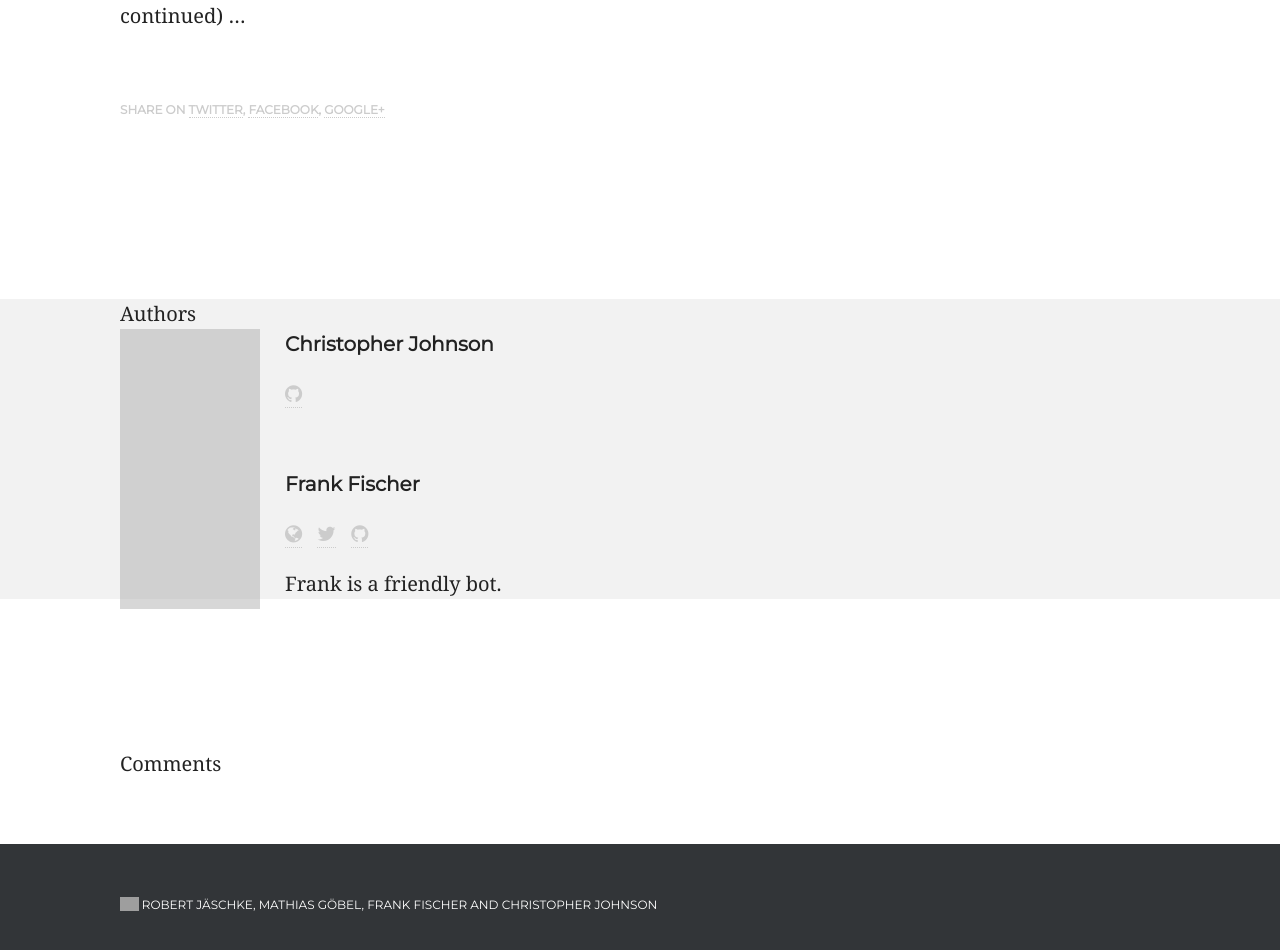
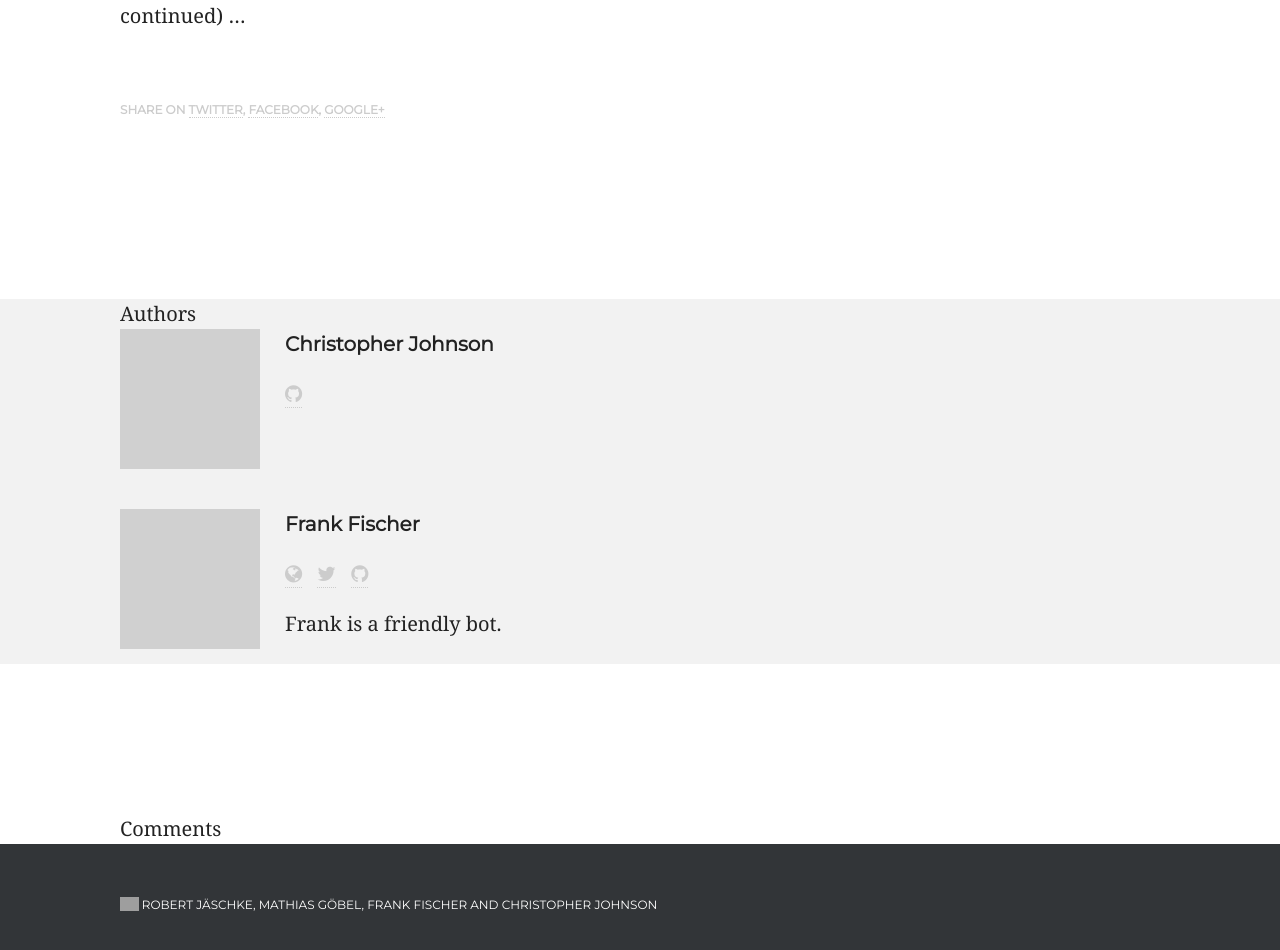
Before and after one commit to weltliteratur/blog, a Jekyll site: the page built from _posts/2016-02-18-Some-Preparations.markdown, in a window 1280 px wide. Shown: the part 891-1841 px from the top of the page. Built offline with Jekyll 4.4.1, drawn with Linux system fonts in a browser that asks for light colours; nearby versions of some CDN libraries; some web fonts are replaced; comment, search, counter and statistics services are not loaded; grey boxes are pictures that could not be loaded.

Commit message:
refined author include and corresponding css

```diff
--- a/css/style.css
+++ b/css/style.css
@@ -17,6 +17,9 @@ p.copy > img {
     list-style: none;
     display: inline-block;
     margin-right: 10px;
+}
+.author {
+    min-height: 155px;
 }
 
 /* --------------------------------------
```
